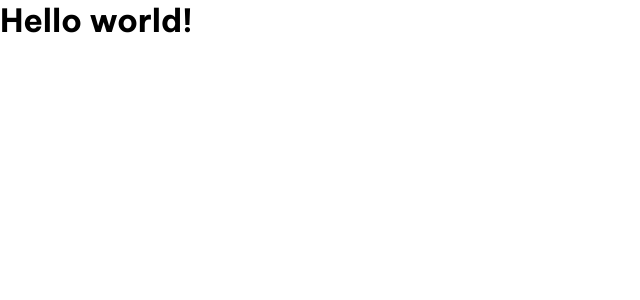
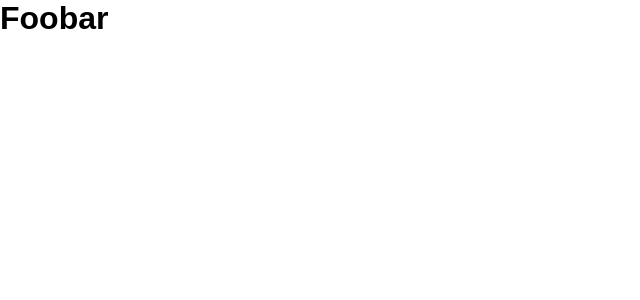
Before and after one commit to mitchellhillman/2048, an Angular app: page / in a window 1280 px wide. Shown: the top 300 px of the page, without its empty margins (0-640 px from the left). Built offline with nearby package versions, Linux system fonts and the light colour scheme.

Commit message:
Create template file

```diff
--- /dev/null
+++ b/src/app/app.component.html
@@ -0,0 +1 @@
+<h1>{{title}}</h1>
--- a/src/app/app.component.ts
+++ b/src/app/app.component.ts
@@ -4,9 +4,9 @@ import { Component } from '@angular/core';
   selector: 'app-root',
   standalone: true,
   imports: [],
-  template: `<h1>Hello world!</h1>`,
+  templateUrl: `./app.component.html`,
   styleUrls: ['./app.component.css'],
 })
 export class AppComponent {
-  title = 'homes';
+  title = 'Foobar';
 }
--- a/src/index.html
+++ b/src/index.html
@@ -2,13 +2,7 @@
 <html lang="en">
 <head>
   <meta charset="utf-8">
-  <title>Homes</title>
-  <base href="/">
-  <meta name="viewport" content="width=device-width, initial-scale=1">
-  <link rel="icon" type="image/x-icon" href="favicon.ico">
-  <link rel="preconnect" href="https://fonts.googleapis.com">
-  <link rel="preconnect" href="https://fonts.gstatic.com" crossorigin>
-  <link href="https://fonts.googleapis.com/css2?family=Be+Vietnam+Pro:ital,wght@0,400;0,700;1,400;1,700&display=swap" rel="stylesheet">
+  <title>2048</title>
 </head>
 <body>
   <app-root></app-root>
--- a/src/styles.css
+++ b/src/styles.css
@@ -5,7 +5,7 @@
 }
 
 body {
-  font-family: 'Be Vietnam Pro', sans-serif;
+  font-family:  sans-serif;
 }
 :root {
   --primary-color: #605DC8;
```
